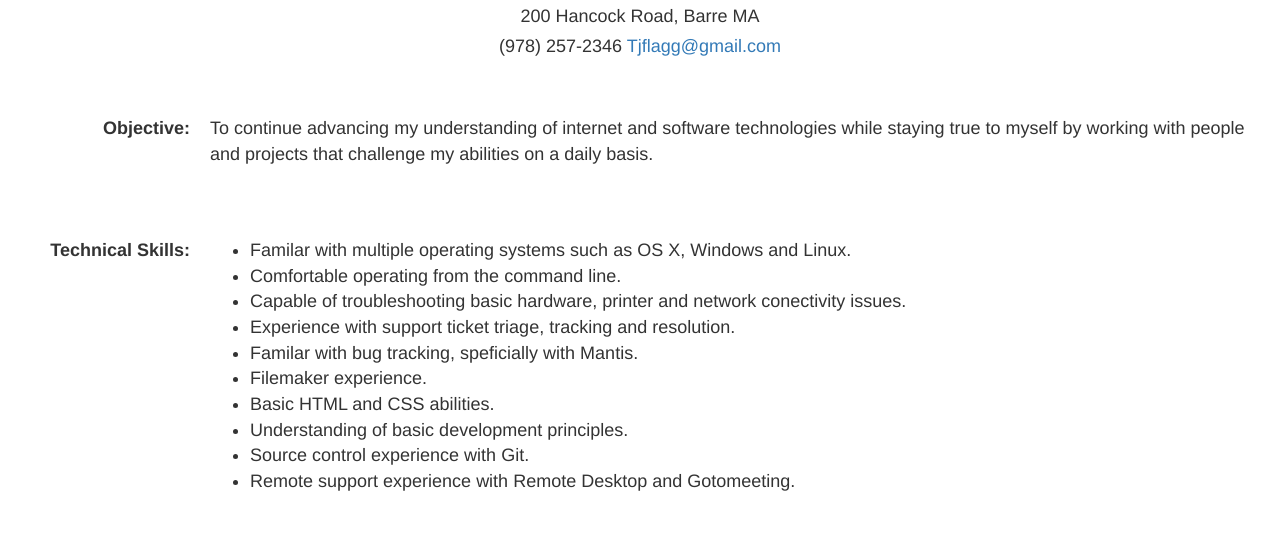
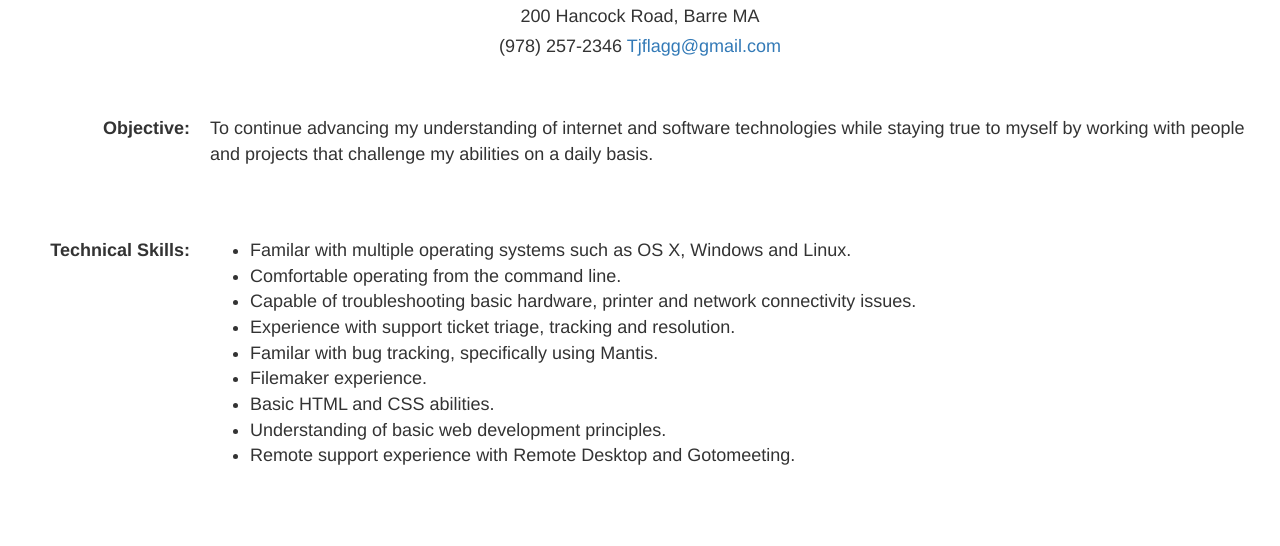
Before and after one commit to tflagg/tflagg.github.io, a plain HTML site: page index.html in a window 1280 px wide. Shown: the part 86-632 px from the top of the page. Drawn offline with nearby package versions, Linux system fonts and the light colour scheme.

Commit message:
More Typos fixed

```diff
--- a/index.html
+++ b/index.html
@@ -50,13 +50,12 @@
             <ul>
               <li>Familar with multiple operating systems such as OS X, Windows and Linux.</li>
               <li>Comfortable operating from the command line.</li>
-              <li>Capable of troubleshooting basic hardware, printer and network conectivity issues.</li>
+              <li>Capable of troubleshooting basic hardware, printer and network connectivity issues.</li>
               <li>Experience with support ticket triage, tracking and resolution.</li>
-              <li>Familar with bug tracking, speficially with Mantis.</li>
+              <li>Familar with bug tracking, specifically using Mantis.</li>
               <li>Filemaker experience.</li>
               <li>Basic HTML and CSS abilities.</li>
-              <li>Understanding of basic development principles.</li>
-              <li>Source control experience with Git.</li>
+              <li>Understanding of basic web development principles.</li>
               <li>Remote support experience with Remote Desktop and Gotomeeting.</li>
             </ul>
           </dd>
```
